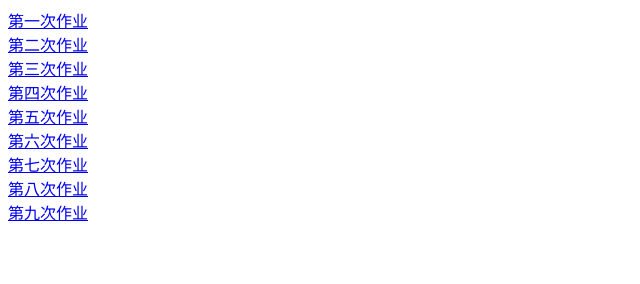
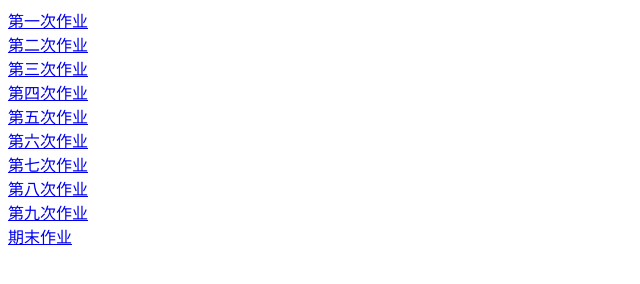
Before and after one commit to yuzhenyu1/yuzhenyu1.github.io, a plain HTML site: page index.html in a window 1280 px wide. Shown: the whole page, without its empty margins (0-640 px from the left). Drawn offline with Linux system fonts and the light colour scheme.

Commit message:
Update index.html

```diff
--- a/index.html
+++ b/index.html
@@ -18,5 +18,6 @@
 <a href="https://github.com/yuzhenyu1/yuzhenyu1.github.io/blob/main/9.html">第七次作业</a> <br>
 <a href="https://github.com/yuzhenyu1/yuzhenyu1.github.io/blob/main/9.html">第八次作业</a> <br>
 <a href="https://github.com/yuzhenyu1/yuzhenyu1.github.io/blob/main/9.html">第九次作业</a> <br>
+<a href="https://github.com/yuzhenyu1/yuzhenyu1.github.io/blob/main/ks.html">期末作业</a> <br>
  </body>
 </html>
```
